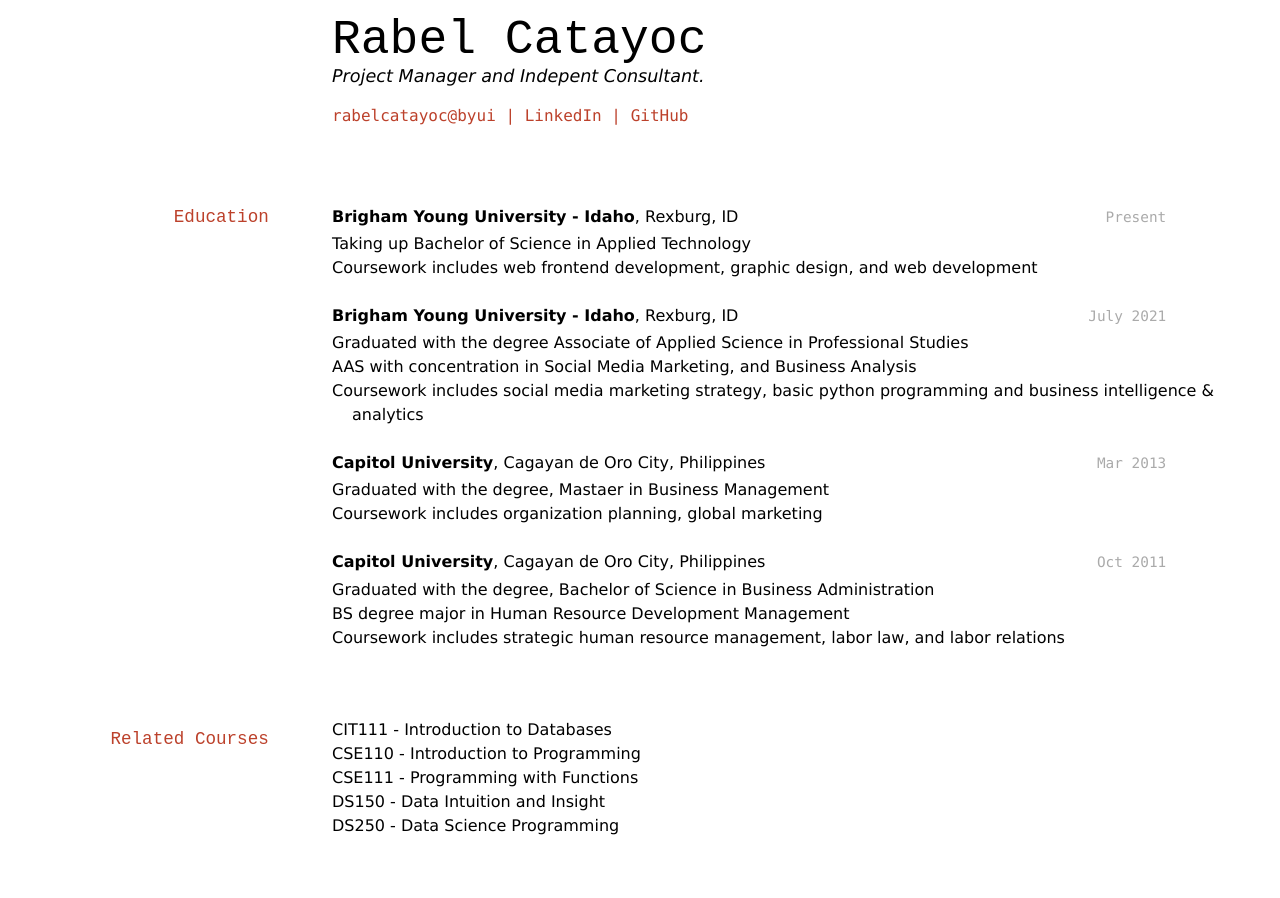
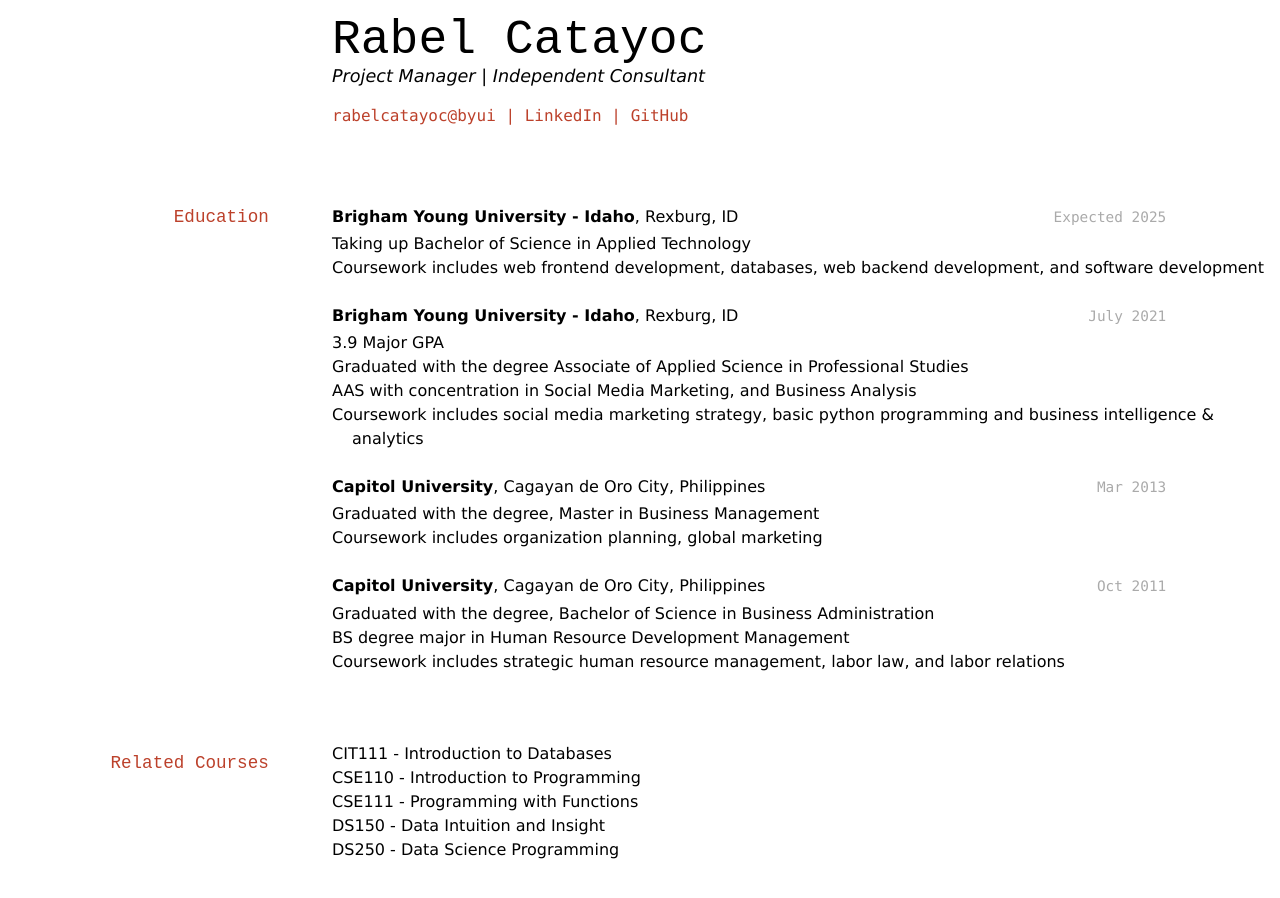
Before and after one commit to rabbyui/rcatayoc-resume, a Jekyll site: the page built from docs/index.md, in a window 1280 px wide and 900 px high. Built offline with Jekyll 4.4.1, drawn with Linux system fonts in a browser that asks for light colours.

Commit message:
updated education section and corrected spelling

```diff
--- a/docs/index.md
+++ b/docs/index.md
@@ -3,7 +3,7 @@ layout: cv
 title: Rabel Catayoc Resume
 ---
 # Rabel Catayoc
-Project Manager and Indepent Consultant.
+Project Manager | Independent Consultant
 
 <div id="webaddress">
 <a href="rabelcatayoc@byui.edu">rabelcatayoc@byui</a>
@@ -15,15 +15,16 @@ Project Manager and Indepent Consultant.
 
 ## Education
 
-`Present`
+`Expected 2025`
 __Brigham Young University - Idaho__, Rexburg, ID
 
 - Taking up Bachelor of Science in Applied Technology
-- Coursework includes web frontend development, graphic design, and web development
+- Coursework includes web frontend development, databases, web backend development, and software development
 
 `July 2021`
 __Brigham Young University - Idaho__, Rexburg, ID
 
+- 3.9 Major GPA
 - Graduated with the degree Associate of Applied Science in Professional Studies
 - AAS with concentration in Social Media Marketing, and Business Analysis
 - Coursework includes social media marketing strategy, basic python programming and business intelligence & analytics
@@ -31,7 +32,7 @@ __Brigham Young University - Idaho__, Rexburg, ID
 `Mar 2013`
 __Capitol University__, Cagayan de Oro City, Philippines
 
-- Graduated with the degree, Mastaer in Business Management
+- Graduated with the degree, Master in Business Management
 - Coursework includes organization planning, global marketing
 
 `Oct 2011`
```
